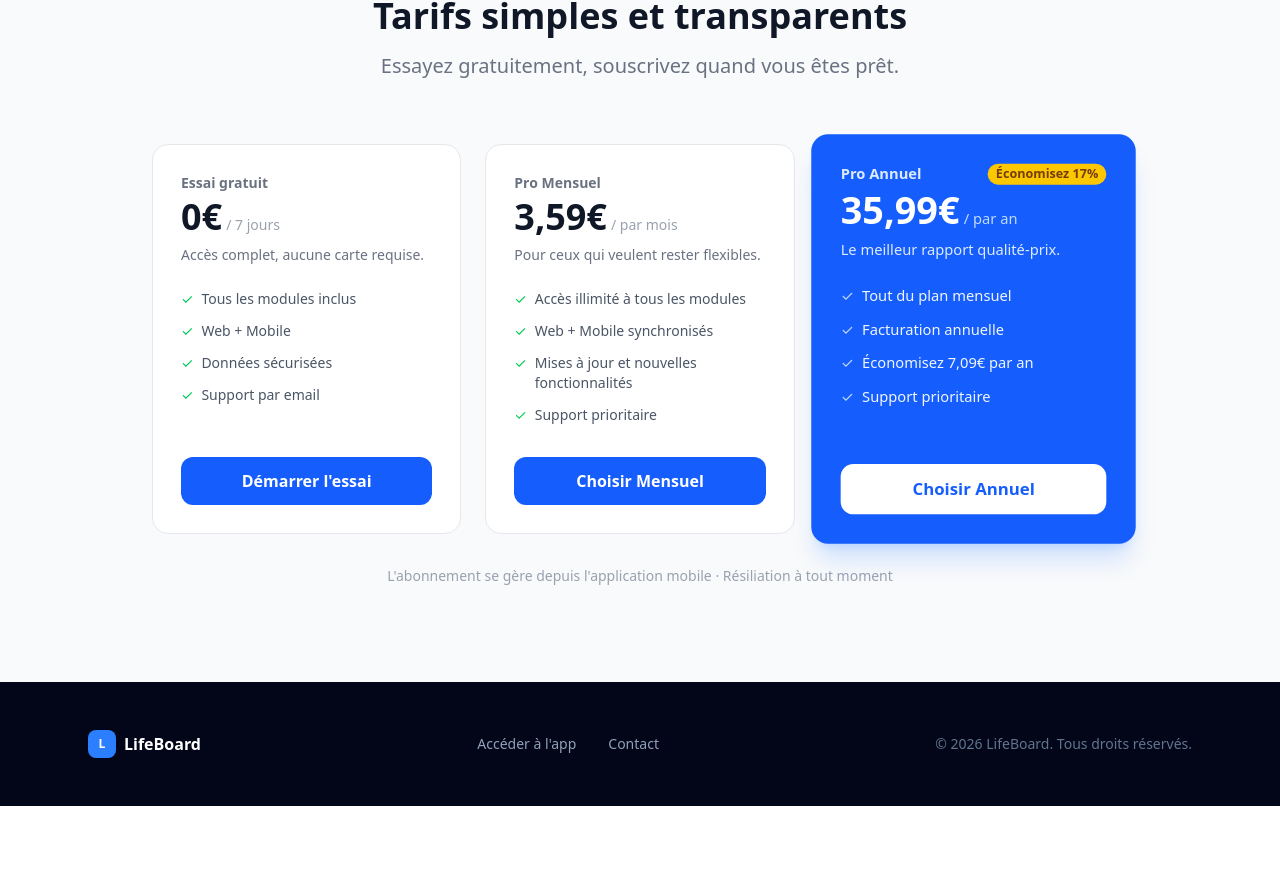
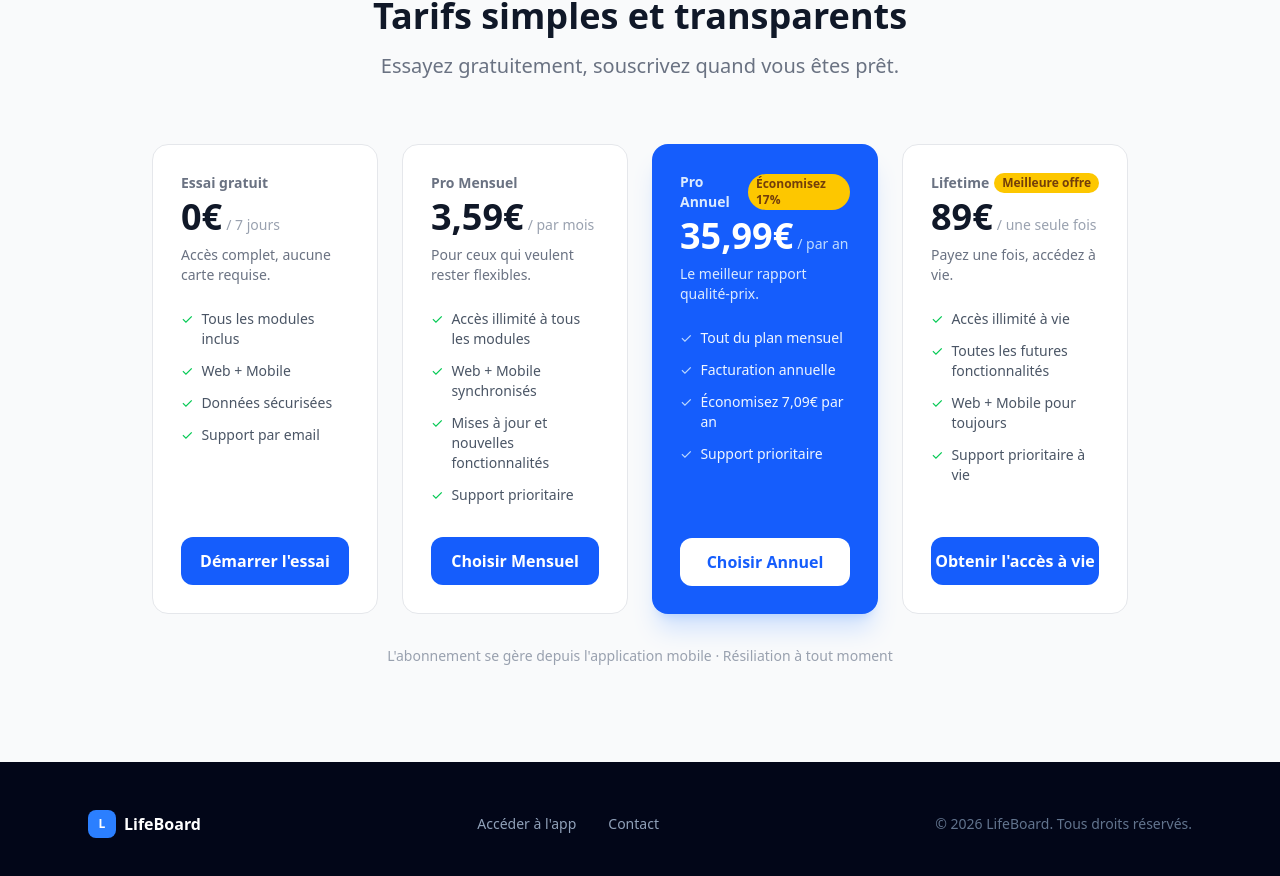
Before and after one commit to christian-barnabe-chabi/lifeboard_landing_page, a React (Vite) app: page / in a window 1280 px wide. Shown: the part 2554-3430 px from the top of the page. Before the commit the page ends 3360 px from the top, so only its background shows below. Built offline with nearby package versions, Linux system fonts and the light colour scheme.

Commit message:
feat: add Lifetime plan (89€ one-time) to pricing

```diff
--- a/src/sections/Pricing.tsx
+++ b/src/sections/Pricing.tsx
@@ -47,6 +47,22 @@ const plans = [
     href: APP_URL,
     highlight: true,
   },
+  {
+    name: 'Lifetime',
+    price: '89€',
+    period: 'une seule fois',
+    badge: 'Meilleure offre',
+    description: 'Payez une fois, accédez à vie.',
+    features: [
+      'Accès illimité à vie',
+      'Toutes les futures fonctionnalités',
+      'Web + Mobile pour toujours',
+      'Support prioritaire à vie',
+    ],
+    cta: 'Obtenir l\'accès à vie',
+    href: APP_URL,
+    highlight: false,
+  },
 ]
 
 export function Pricing() {
@@ -60,13 +76,13 @@ export function Pricing() {
           </p>
         </div>
 
-        <div className="grid grid-cols-1 md:grid-cols-3 gap-6">
+        <div className="grid grid-cols-1 md:grid-cols-2 lg:grid-cols-4 gap-6">
           {plans.map(plan => (
             <div
               key={plan.name}
               className={`rounded-2xl p-7 flex flex-col ${
                 plan.highlight
-                  ? 'bg-blue-600 text-white shadow-xl shadow-blue-500/20 scale-105'
+                  ? 'bg-blue-600 text-white shadow-xl shadow-blue-500/20'
                   : 'bg-white border border-gray-200'
               }`}
             >
```
